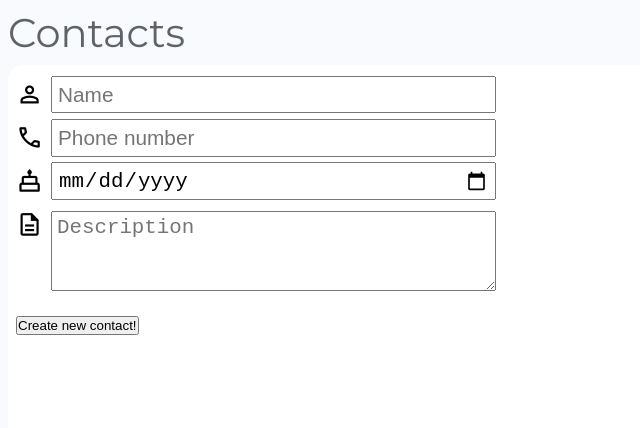
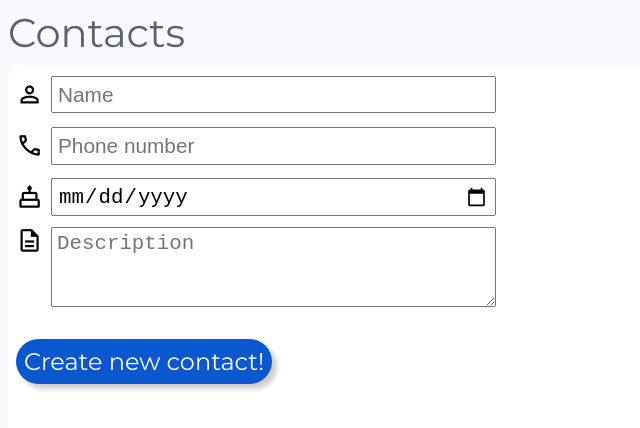
Before and after one commit to Rekciuq/contacts-app-front, a Vue app: page /new in a window 1280 px wide. Shown: the top 428 px of the page, without its empty margins (0-640 px from the left). Built offline with nearby package versions, Linux system fonts and the light colour scheme.

Commit message:
Animation to deleted contact popup was added.

```diff
--- a/src/App.vue
+++ b/src/App.vue
@@ -1,10 +1,22 @@
 <script>
 import ContactsHeader from './components/Header.vue'
+import DeletedContactPopUp from './components/DeletedContactPopUp.vue';
 export default {
   name: 'App',
   components: {
     ContactsHeader,
+    DeletedContactPopUp
   },
+  data() {
+    return {
+      isDeleted: false,
+    }
+  },
+  beforeMount() {
+   if(window.location.pathname === "/deleted") {
+    this.isDeleted = true;
+   }
+  }
 }
 </script>
 
@@ -14,9 +26,10 @@ export default {
 <div class="container">
   <router-view></router-view>
 </div>
+<deleted-contact-pop-up v-if="isDeleted"/>
 </template>
 
-<style scoped>
+<style>
 .container {
   background-color: white;
   height: calc(100vh - 65px);
--- a/src/components/ContactForm.vue
+++ b/src/components/ContactForm.vue
@@ -77,8 +77,8 @@ export default {
       <textarea type="text" name="description" placeholder="Description" v-model="rawContact.description"></textarea>
     </div>
 
-    <button @click="prepareContact">{{ buttonText }}</button>
   </div>
+  <button @click="prepareContact" class="form__button">{{ buttonText }}</button>
 </template>
 
 <style>
@@ -91,6 +91,24 @@ export default {
   color: red;
   font-size: 1.5rem;
   margin-left: 3rem;
+}
+
+.form__button {
+  background-color: #0B57D0;
+  color: white;
+  border: 0;
+  font-size: 1.5rem;
+  margin-left: 0.5rem;
+  font-family: inherit;
+  padding: 0.5rem;
+  border-radius: 30px;
+  cursor: pointer;
+  box-shadow: 5px 5px 5px rgba(0, 0, 0, 0.2)
+}
+
+.form__button:hover,
+.form__button:active {
+  background-color: #1E64D4;
 }
 
 .display-none {
@@ -111,18 +129,28 @@ input {
   padding: 0.3rem;
 }
 
-.form__description{
+.form__description {
   display: flex;
 }
 
+.form__description span {
+  padding-top: 0;
+}
+
 .form__description textarea {
-  margin-top: 0.5rem;
   margin-bottom: 1.5rem;
   padding: 0.3rem;
   font-size: 1.5rem;
   height: 5rem;
   resize: vertical;
   width: 100%;
+}
+
+.form__name,
+.form__phone-number,
+.form__date-of-birth,
+.form__description {
+  margin-top: 0.5rem;
 }
 
 @media (min-width: 30rem) {
--- /dev/null
+++ b/src/components/DeletedContactPopUp.vue
@@ -0,0 +1,39 @@
+<script>
+export default {
+  name: "DeletedContactPopUp"
+}
+</script>
+
+<template>
+  <div class="delete-pop-up">
+    <span>Contact is Deleted!</span>
+  </div>
+</template>
+
+<style>
+.delete-pop-up {
+  position: fixed;
+  left: 2.5rem;
+  bottom: -7.5rem;
+  background-color: rgba(48, 48, 48, 0.95);
+  padding: 1.5rem;
+  border-radius: 10px;
+  animation: liftAndDown 3s ease-out 2 alternate;
+  animation-delay: 1s;
+}
+
+.delete-pop-up span {
+  font-size: 1.75rem;
+  color: white;
+}
+
+@keyframes liftAndDown {
+  0% {
+    bottom: -7.5rem;
+  }
+
+  100% {
+    bottom: 2.5rem;
+  }
+}
+</style>
--- a/src/components/EditContact.vue
+++ b/src/components/EditContact.vue
@@ -20,7 +20,8 @@ export default {
     async editOneContactHandler(preparedContact) {
       const response = await editOneContact(this.$props.contact.id, preparedContact);
       console.log(response);
-      this.$emit("edit-completed", false);
+      this.$emit("edit-completed", true);
+      this.$router.go();
     }
   }
 }
--- a/src/router/index.js
+++ b/src/router/index.js
@@ -8,6 +8,11 @@ const routes = [
   {
     path: '/',
     name: 'ShowContacts',
+    component: ShowContacts
+  },
+  {
+    path: '/deleted',
+    name: 'ContactDeleted',
     component: ShowContacts
   },
   {
--- a/src/views/ShowOneContact.vue
+++ b/src/views/ShowOneContact.vue
@@ -23,12 +23,7 @@ export default {
   methods: {
     deleteContactHandler() {
       deleteContact(this.contact.id);
-      this.contact = "Contact was removed.";
-    },
-    editContactHandler() {
-      console.log("OK!"); //Handle this later with pop-up or something
-
-      this.isEdit = false;
+      this.$router.push({name: "ContactDeleted"});
     }
   }
 }
@@ -37,7 +32,7 @@ export default {
 <template>
     <div v-if="isEdit">
       <edit-contact :contact="contact" @edit-completed="isEdit = false">
-        <button @click="isEdit = false">Go back</button>
+        <button class="form__button" @click="isEdit = false">Go back</button>
       </edit-contact>
     </div>
 
@@ -97,6 +92,8 @@ hr {
   border-color: rgba(204, 204, 204, 0.5);
 }
 
+
+
 .contact-info__description {
   width: 100%;
   margin-bottom: 0.5rem;
```
